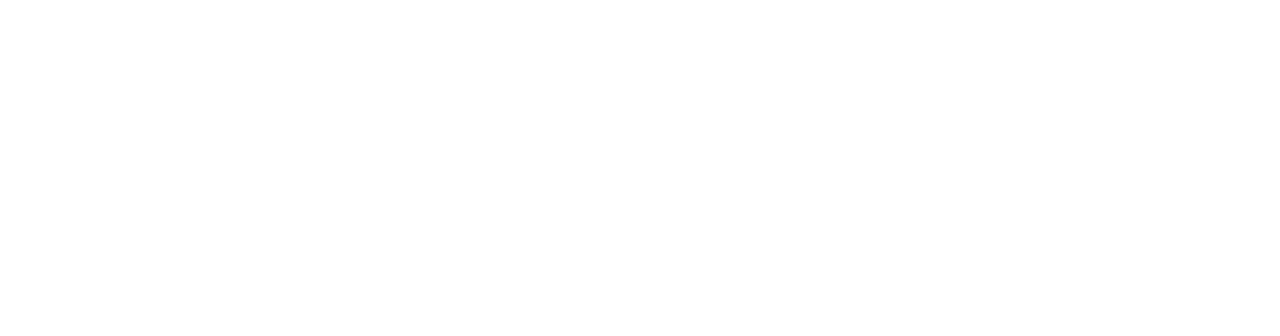
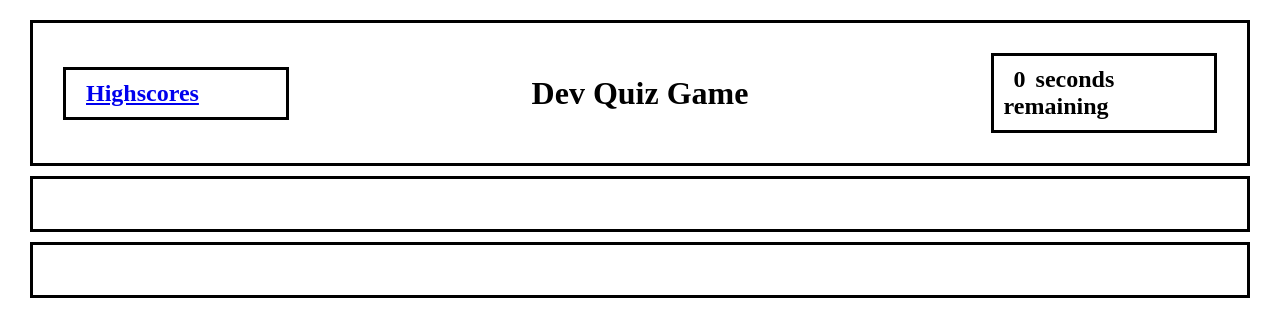
Before and after one commit to SotoTheMayor/devQuizGame, a plain HTML site: page index.html in a window 1280 px wide. Drawn offline with Linux system fonts and the light colour scheme.

Commit message:
main page header item spacing

```diff
--- a/assets/style.css
+++ b/assets/style.css
@@ -0,0 +1,43 @@
+* {
+    margin: 10px;
+}
+
+header {
+    border-style: solid;
+    padding: 20px;
+    display: flex;
+    flex-direction: row;
+    justify-content: space-evenly;
+}
+
+.title {
+    text-align: center;
+    flex-basis: 60%;
+    align-self: center;
+}
+
+.highscores {
+    flex-basis: 20%;
+    border-style: solid;
+    align-self: center;
+}
+
+.timer {
+    border-style: solid;
+    flex-basis: 20%;
+    align-self: center;
+}
+
+main {
+    border-style: solid;
+    padding: 20px;
+    max-height: 500px;
+
+}
+
+footer {
+    border-style: solid;
+    padding: 20px;
+    max-height: 500px;
+
+}
--- a/index.html
+++ b/index.html
@@ -9,9 +9,9 @@
 </head>
 <body>
     <header>
-        <div class="highscores"></div>
-        <div class="title"></div>
-        <div class="timer"></div>
+        <div class="highscores"><h2><a href="./highscores.html">Highscores</a></h2></div>
+        <div class="title"><h1>Dev Quiz Game</h1></div>
+        <div class="timer"><h2><span class="sec">0</span>seconds remaining</h2></div>
     </header>
     <main>
         <div class="questions">
```
